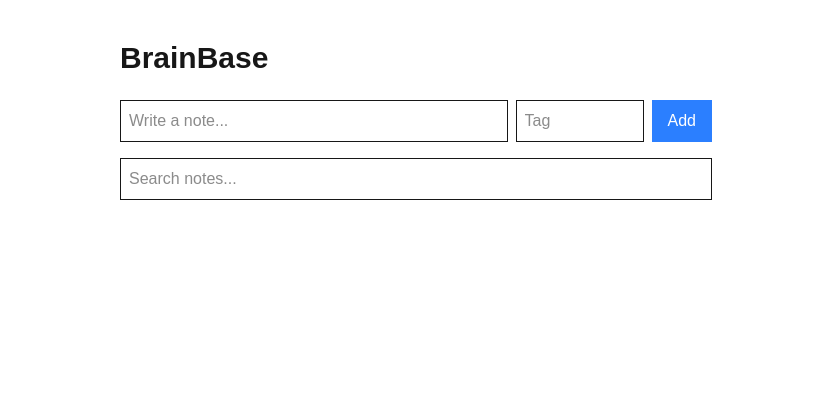
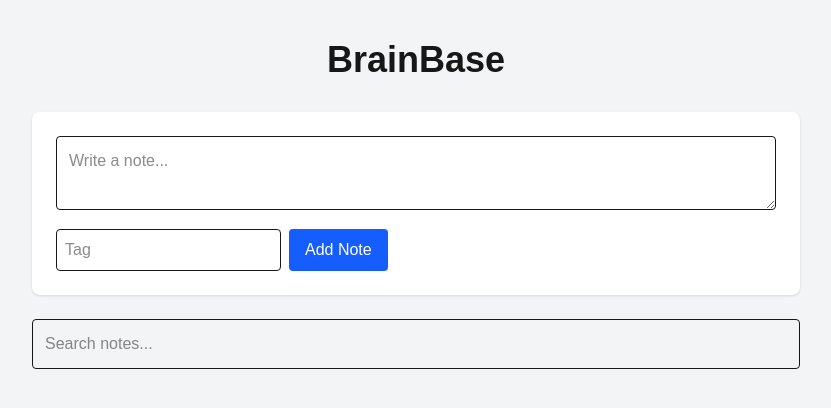
Before and after one commit to naimesh3655-cmdr/brainbase, a Next.js app: page / in a window 1280 px wide. Shown: the top 408 px of the page, without its empty margins (224-1055 px from the left). Built offline with nearby package versions, Linux system fonts and the light colour scheme.

Commit message:
Improve UI with modern note cards

```diff
--- /dev/null
+++ b/app/api/summarize/route.ts
@@ -0,0 +1,27 @@
+export async function POST(req: Request) {
+
+  const { text } = await req.json()
+
+  const response = await fetch("https://api.groq.com/openai/v1/chat/completions", {
+    method: "POST",
+    headers: {
+      "Authorization": `Bearer ${process.env.GROQ_API_KEY}`,
+      "Content-Type": "application/json"
+    },
+    body: JSON.stringify({
+      model: "llama3-8b-8192",
+      messages: [
+        {
+          role: "user",
+          content: `Summarize this text in simple bullet points:\n\n${text}`
+        }
+      ]
+    })
+  })
+
+  const data = await response.json()
+
+  return Response.json({
+    summary: data.choices[0].message.content
+  })
+}
--- a/app/page.tsx
+++ b/app/page.tsx
@@ -14,24 +14,20 @@ export default function Home() {
   const [search,setSearch] = useState("")
   const [notes,setNotes] = useState<Note[]>([])
 
-  // Load notes from localStorage
-  useEffect(() => {
-    const storedNotes = localStorage.getItem("brainbase_notes")
-    if(storedNotes){
-      setNotes(JSON.parse(storedNotes))
+  useEffect(()=>{
+    const stored = localStorage.getItem("brainbase_notes")
+    if(stored){
+      setNotes(JSON.parse(stored))
     }
-  }, [])
+  },[])
 
-  // Save notes to localStorage whenever notes change
-  useEffect(() => {
-    localStorage.setItem("brainbase_notes", JSON.stringify(notes))
-  }, [notes])
+  useEffect(()=>{
+    localStorage.setItem("brainbase_notes",JSON.stringify(notes))
+  },[notes])
 
   function addNote(){
     if(note.trim()==="") return
-
     setNotes([...notes,{text:note,tag:tag}])
-
     setNote("")
     setTag("")
   }
@@ -47,21 +43,30 @@ export default function Home() {
   )
 
   return (
-    <main className="p-10 max-w-2xl mx-auto">
 
-      <h1 className="text-3xl font-bold mb-6">BrainBase</h1>
+    <main className="min-h-screen bg-gray-100 p-10">
 
-      <div className="flex gap-2 mb-4">
+      <div className="max-w-3xl mx-auto">
 
-        <input
-          className="border p-2 flex-1"
+        <h1 className="text-4xl font-bold mb-8 text-center">
+          BrainBase
+        </h1>
+
+        {/* Input Area */}
+
+        <div className="bg-white p-6 rounded-lg shadow mb-6">
+
+          <textarea
+            className="w-full border p-3 rounded mb-3"
             value={note}
             onChange={(e)=>setNote(e.target.value)}
             placeholder="Write a note..."
           />
 
+          <div className="flex gap-2">
+
             <input
-          className="border p-2 w-32"
+              className="border p-2 rounded"
               value={tag}
               onChange={(e)=>setTag(e.target.value)}
               placeholder="Tag"
@@ -69,28 +74,43 @@ export default function Home() {
 
             <button
               onClick={addNote}
-          className="bg-blue-500 text-white px-4 py-2"
+              className="bg-blue-600 text-white px-4 py-2 rounded"
             >
-          Add
+              Add Note
             </button>
 
           </div>
 
+        </div>
+
+        {/* Search */}
+
         <input
-        className="border p-2 w-full mb-6"
+          className="w-full border p-3 rounded mb-6"
           placeholder="Search notes..."
           value={search}
           onChange={(e)=>setSearch(e.target.value)}
         />
 
-      <ul>
+        {/* Notes List */}
+
+        <div className="grid gap-4">
 
           {filteredNotes.map((n,i)=>(
-          <li key={i} className="border p-3 mb-2 flex justify-between">
+
+            <div
+              key={i}
+              className="bg-white p-4 rounded-lg shadow flex justify-between items-start"
+            >
 
               <div>
-              <p>{n.text}</p>
-              <span className="text-sm text-gray-500">#{n.tag}</span>
+
+                <p className="mb-2">{n.text}</p>
+
+                <span className="text-sm bg-blue-100 text-blue-700 px-2 py-1 rounded">
+                  #{n.tag}
+                </span>
+
               </div>
 
               <button
@@ -100,10 +120,13 @@ export default function Home() {
                 Delete
               </button>
 
-          </li>
+            </div>
+
           ))}
 
-      </ul>
+        </div>
+
+      </div>
 
     </main>
   )
```
Lines whose indentation alone changed are shown as unchanged.
